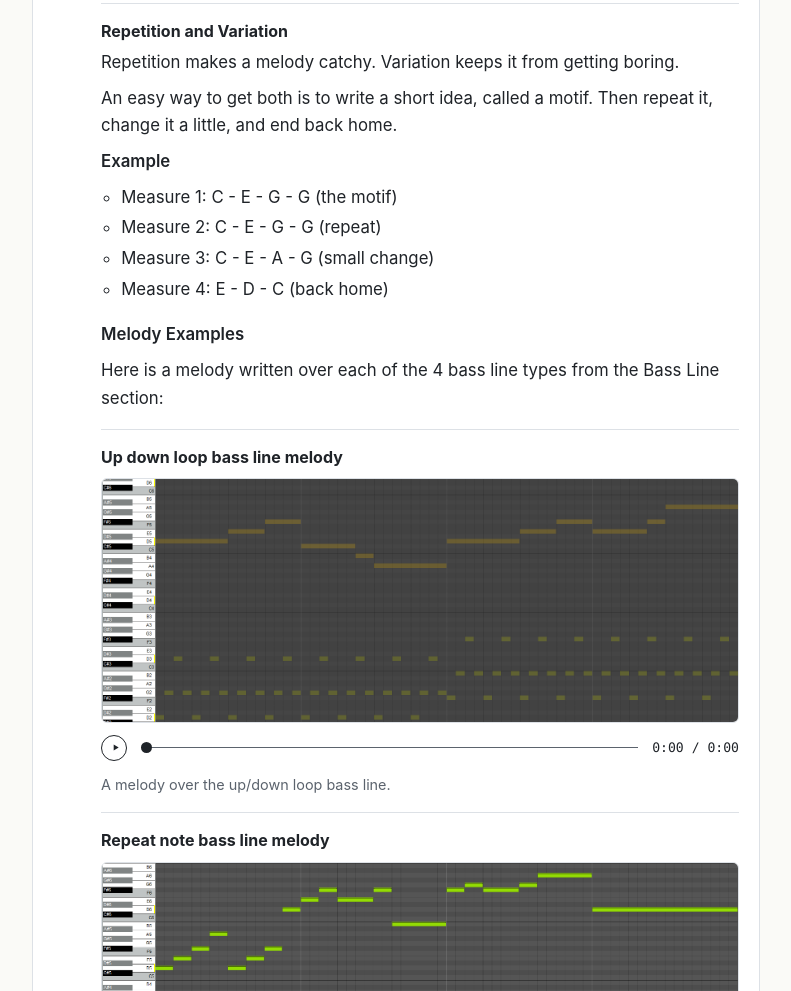
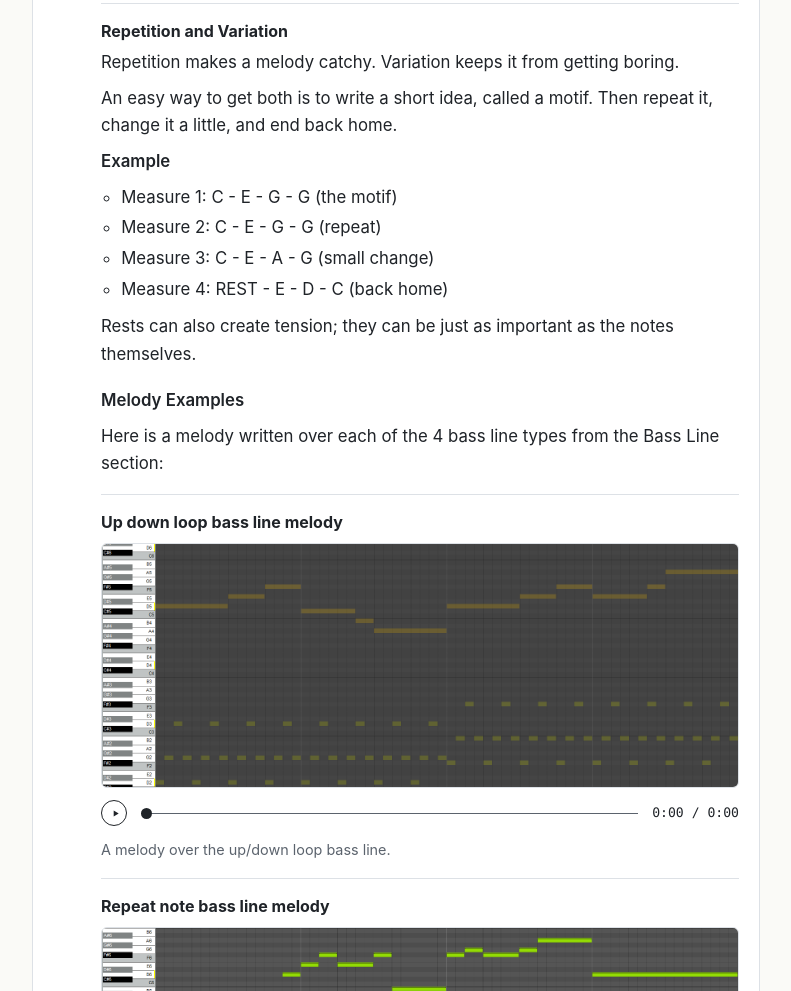
Before and after one commit to samgrant0/video-game-music-guide-331, a plain HTML site: page index.html in a window 1280 px wide. Shown: the part 11009-12000 px from the top of the page, without its empty margins (244-1035 px from the left). Drawn offline with Linux system fonts and the light colour scheme.

Commit message:
Fix rests sentence and clarify melody examples are in D major
Co-Authored-By: Claude Opus 5.5 <noreply@anthropic.com>

```diff
--- a/index.html
+++ b/index.html
@@ -580,8 +580,9 @@
               <li>Measure 1: C - E - G - G (the motif)</li>
               <li>Measure 2: C - E - G - G (repeat)</li>
               <li>Measure 3: C - E - A - G (small change)</li>
-              <li>Measure 4: E - D - C (back home)</li>
+              <li>Measure 4: REST - E - D - C (back home)</li>
             </ul>
+            <p>Rests can also create tension; they can be just as important as the notes themselves.</p>
           </div>
 
           <p class="example-label" style="margin-top:18px">Melody Examples</p>
@@ -817,7 +818,7 @@
             <li>Bass line: C, F, G, C (one note per measure)</li>
             <li>Melody: start measure 1 on E (from C-E-G), measure 2 on A (from F-A-C), measure 3 on B or D (from G-B-D), and end on C.</li>
           </ul>
-          <p>These examples are in C major. If you chose a different key, transpose them the same way you did with your bass line.</p>
+          <p>The examples below are in D major, the same key as the bass lines from the last step. If you chose a different key, transpose them the same way you did with your bass line.</p>
 
           <p class="example-label">Melody over the up/down bass line</p>
           <figure>
```
